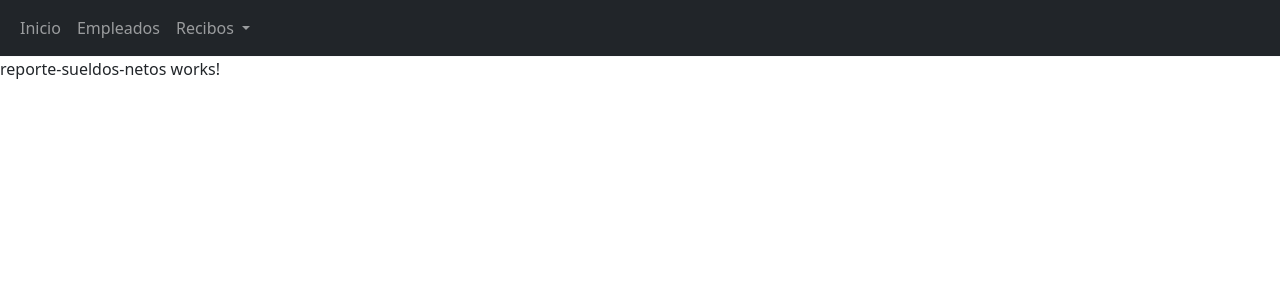
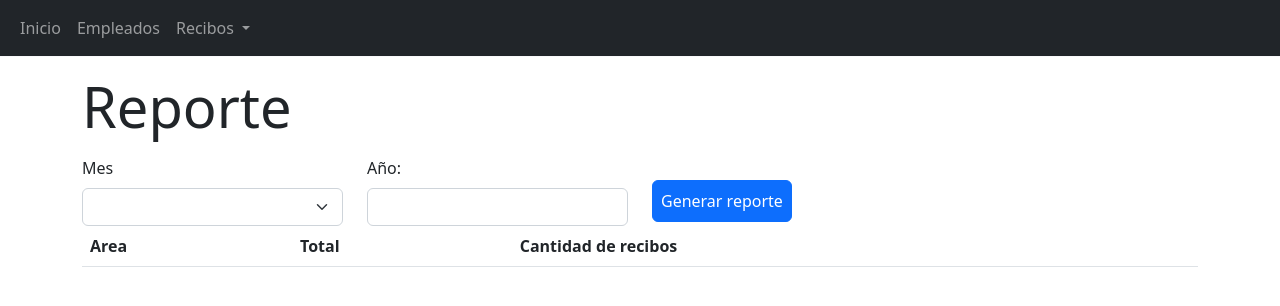
Before and after one commit to Manyo9/TUPEmpleadosFront, an Angular app: page /recibos/reporte in a window 1280 px wide. Shown: the top 306 px of the page. Built offline with nearby package versions, Linux system fonts and the light colour scheme.

Commit message:
implemento reporte sueldos

```diff
--- a/src/app/components/recibos/reporte-sueldos-netos/reporte-sueldos-netos.component.html
+++ b/src/app/components/recibos/reporte-sueldos-netos/reporte-sueldos-netos.component.html
@@ -1 +1,60 @@
-<p>reporte-sueldos-netos works!</p>
+<div class="container">
+    <h1 class="display-4 my-3">
+        Reporte
+    </h1>
+    <form [formGroup]="formulario">
+        <div class="form-group">
+            <div class="row">
+                <div class="col-sm-3">
+                    <label for="selectMes" class="form-label">Mes</label>
+                    <select id="selectMes" class="form-select" formControlName="mes"
+                        [class.is-invalid]="controlMes.touched && controlMes.hasError('required')">
+                        <option value=1>Enero</option>
+                        <option value=2>Febrero</option>
+                        <option value=3>Marzo</option>
+                        <option value=4>Abril</option>
+                        <option value=5>Mayo</option>
+                        <option value=6>Junio</option>
+                        <option value=7>Julio</option>
+                        <option value=8>Agosto</option>
+                        <option value=9>Septiembre</option>
+                        <option value=10>Octubre</option>
+                        <option value=11>Noviembre</option>
+                        <option value=12>Diciembre</option>
+                    </select>
+                    <span class="invalid-feedback">
+                        Elija un mes.
+                    </span>
+                </div>
+                <div class="col-sm-3">
+                    <label class="form-label" for='anio'>Año:</label>
+                    <input type='number' id='anio' class='form-control' formControlName="anio"
+                        [class.is-invalid]="controlAnio.touched && controlAnio.hasError('required')">
+                    <div *ngIf="controlAnio.touched && controlAnio.hasError('required')" class="invalid-feedback">
+                        Ingrese un año.
+                    </div>
+                </div>
+                <div class="col-sm-3">
+                    <br>
+                    <button class="btn btn-primary p-2 bd-highlight align-self-center" (click)="generar()">Generar reporte</button>
+                </div>
+            </div>
+        </div>
+    </form>
+    <table class="table">
+        <thead>
+            <tr class="">
+                <th scope="col">Area</th>
+                <th scope="col">Total</th>
+                <th scope="col">Cantidad de recibos</th>
+            </tr>
+        </thead>
+        <tbody>
+            <tr *ngFor="let r of $reporte | async">
+                <th scope="row">{{r.area }}</th>
+                <td>{{r.total | currency : 'USD'}}</td>
+                <td>{{r.cantidadRecibos}}</td>
+            </tr>
+        </tbody>
+    </table>
+</div>
--- a/src/app/components/recibos/reporte-sueldos-netos/reporte-sueldos-netos.component.ts
+++ b/src/app/components/recibos/reporte-sueldos-netos/reporte-sueldos-netos.component.ts
@@ -1,4 +1,10 @@
 import { Component, OnInit } from '@angular/core';
+import { FormBuilder, FormControl, FormGroup, Validators } from '@angular/forms';
+import { Observable } from 'rxjs';
+import { ReciboReporteDTO } from 'src/app/models/ReciboReporteDTO';
+import { ReciboService } from 'src/app/services/recibo.service';
+import { SweetAlert } from 'sweetalert/typings/core';
+const swal: SweetAlert = require('sweetalert');
 
 @Component({
   selector: 'app-reporte-sueldos-netos',
@@ -7,9 +13,42 @@ import { Component, OnInit } from '@angular/core';
 })
 export class ReporteSueldosNetosComponent implements OnInit {
 
-  constructor() { }
+  formulario: FormGroup;
+  $reporte: Observable<ReciboReporteDTO[]>;
+  constructor(
+    private reciboService : ReciboService,
+    private formBuilder : FormBuilder
+  ) { }
 
   ngOnInit(): void {
+    this.formulario = this.formBuilder.group({
+      mes: [, Validators.required],
+      anio: [, Validators.required]
+    })
+  }
+
+  generar(): void {
+    if(this.formulario.invalid){
+      swal({ title: 'Atención!', text: `Completá los parámetros antes de generar`, icon: 'warning' });
+      return;
+    }
+    this.$reporte =  this.reciboService.obtenerReporte(this.valueAnio, this.valueMes);
+  }
+
+  get controlMes(): FormControl {
+    return this.formulario.controls['mes'] as FormControl;
+  }
+
+  get controlAnio(): FormControl {
+    return this.formulario.controls['anio'] as FormControl;
+  }
+
+  get valueMes(): number {
+    return this.formulario.get('mes')?.value;
+  }
+
+  get valueAnio(): number {
+    return this.formulario.get('anio')?.value;
   }
 
 }
```
